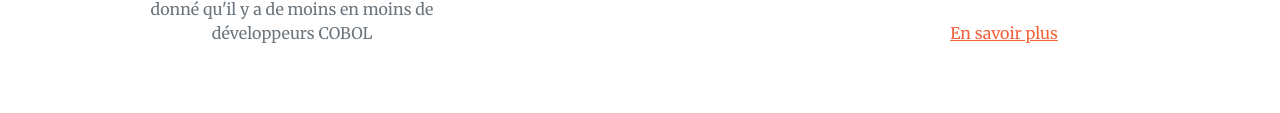
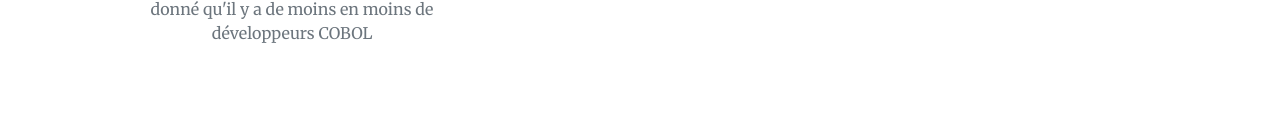
Before and after one commit to Yamikosuro/Yamikosuro.github.io, a plain HTML site: page pages/dut.html in a window 1280 px wide. Shown: the part 1874-1987 px from the top of the page. Drawn offline with nearby package versions, Linux system fonts and the light colour scheme; some packages are replaced by stand-ins of ours; a script that the page names is missing; files whose address does not match are found by name.

Commit message:
comme le prédédent en enlevant un lien inutile

```diff
--- a/pages/dut.html
+++ b/pages/dut.html
@@ -85,7 +85,6 @@
                                 Si un informaticien souhaite par la suite s'orienter vers une carrière de chef de projet, alors il lui est fortement utile de suivre des cours de gestion de projet comme nous avons pu suivre. Cet enseignement nous a permi d'apprendre comment organiser notre projet, et nous avons pu les appliquer au cours de l'intégralité de nos projets effectués dans la formation.
                                 Parmi les autres enseignements, nous avons vu des bases dans des disciplines telles que le droit (notamment le droit du travail et les droits des salariés), la gestion, l'économieo ou encore la communication.
                             </p>
-                            <a class="portfolio-box" href="pages/alt_hopital.html">En savoir plus</a>
                         </div>
                     </div>
                     <!-- <div class="col-lg-3 col-md-6 text-center">
```
